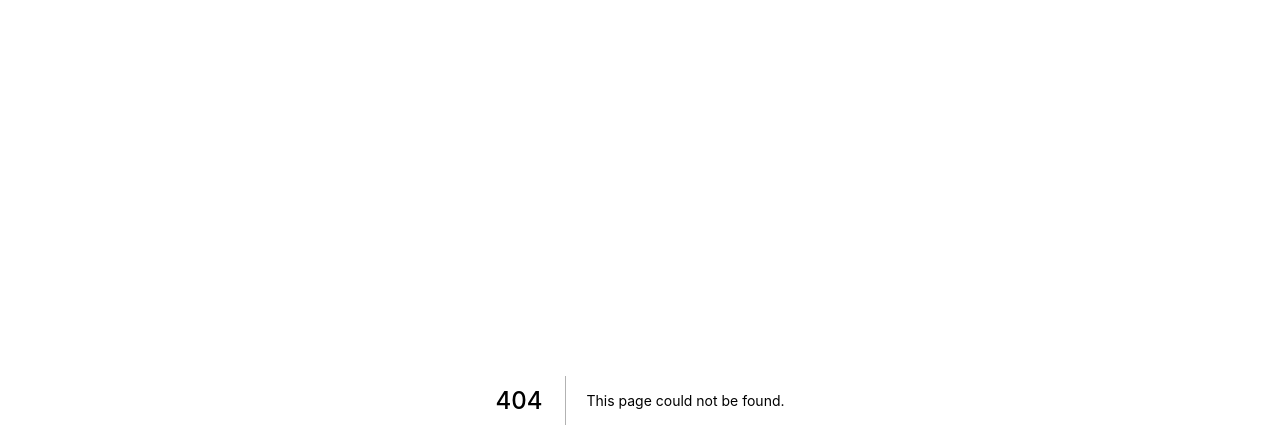
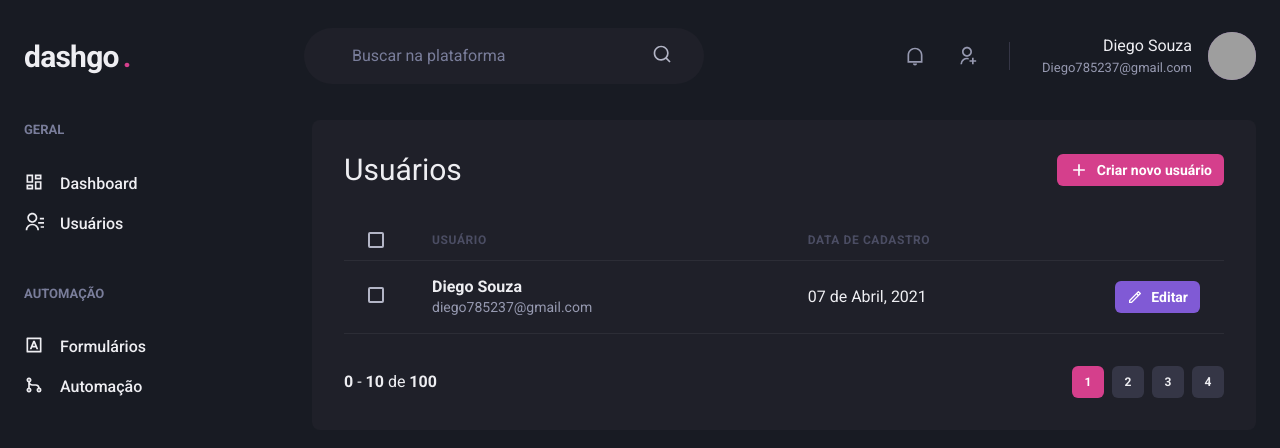
Before and after one commit to DiegoSouza7/dashgo, a Next.js app: page /users in a window 1280 px wide. Before the commit this address had no page. Shown: the top 448 px of the page. Built offline with nearby package versions, Linux system fonts and the light colour scheme; grey boxes are pictures that could not be loaded.

Commit message:
user control

```diff
--- /dev/null
+++ b/src/components/Pagination.tsx
@@ -0,0 +1,67 @@
+import { Box, Button, Stack } from "@chakra-ui/react";
+import React from "react";
+
+
+export function Pagination() {
+  return (
+    <Stack
+      spacing="6"
+      direction="row"
+      mt="8"
+      justify="space-between"
+      align="center"
+    >
+      <Box>
+        <strong>0</strong> - <strong>10</strong> de <strong>100</strong>
+      </Box>
+      <Stack direction="row" spacing="2">
+        <Button
+          size="sm"
+          fontSize="xs"
+          width="4"
+          colorScheme="pink"
+          disabled
+          _disabled={{
+            bgColor: 'pink.500',
+            cursor: 'default'
+          }}
+        >
+          1
+      </Button>
+        <Button
+          size="sm"
+          fontSize="xs"
+          width="4"
+          bg="gray.700"
+          _hover={{
+            bg: 'gray.500'
+          }}
+        >
+          2
+      </Button>
+        <Button
+          size="sm"
+          fontSize="xs"
+          width="4"
+          bg="gray.700"
+          _hover={{
+            bg: 'gray.500'
+          }}
+        >
+          3
+      </Button>
+        <Button
+          size="sm"
+          fontSize="xs"
+          width="4"
+          bg="gray.700"
+          _hover={{
+            bg: 'gray.500'
+          }}
+        >
+          4
+      </Button>
+      </Stack>
+    </Stack>
+  )
+}
--- /dev/null
+++ b/src/pages/users/index.tsx
@@ -0,0 +1,71 @@
+import { Box, Button, Checkbox, Flex, Heading, Icon, Table, Tbody, Td, Text, Th, Thead, Tr } from "@chakra-ui/react";
+import { RiAddLine, RiPencilLine } from "react-icons/ri";
+import { Header } from "../../components/Header";
+import { Pagination } from "../../components/Pagination";
+import { SideBar } from "../../components/Sidebar";
+
+
+export default function UserList() {
+  return (
+    <Box>
+      <Header />
+      <Flex w="100%" my="6" maxWidth={1480} mx="auto" px="6">
+        <SideBar />
+        <Box flex="1" borderRadius={8} bg="gray.800" padding="8">
+          <Flex marginBottom="8" justify="space-between" align="center">
+            <Heading size="lg" fontWeight="normal">
+              Usuários
+            </Heading>
+            <Button
+              as="a"
+              size="sm"
+              fontSize="sm"
+              colorScheme="pink"
+              leftIcon={<Icon as={RiAddLine} fontSize="20" />}
+            >
+              Criar novo usuário
+            </Button>
+          </Flex>
+          <Table colorScheme="whiteAlpha">
+            <Thead>
+              <Tr>
+                <Th px="6" color="gray.300" width="8">
+                  <Checkbox colorScheme="pink" />
+                </Th>
+                <Th>Usuário</Th>
+                <Th>Data de cadastro</Th>
+                <Th w="8"></Th>
+              </Tr>
+            </Thead>
+            <Tbody>
+              <Tr>
+                <Td px="6">
+                  <Checkbox colorScheme="pink" />
+                </Td>
+                <Td>
+                  <Box>
+                    <Text fontWeight="bold">Diego Souza</Text>
+                    <Text fontSize="sm" color="gray.300">diego785237@gmail.com</Text>
+                  </Box>
+                </Td>
+                <Td>07 de Abril, 2021</Td>
+                <Td>
+                  <Button
+                    as="a"
+                    size="sm"
+                    fontSize="sm"
+                    colorScheme="purple"
+                    leftIcon={<Icon as={RiPencilLine} fontSize="16" />}
+                  >
+                    Editar
+                  </Button>
+                </Td>
+              </Tr>
+            </Tbody>
+          </Table>
+          <Pagination />
+        </Box>
+      </Flex>
+    </Box>
+  )
+}
```
Also changed, not shown: src/pages/users/create.tsx (added, +36 -0 lines).
